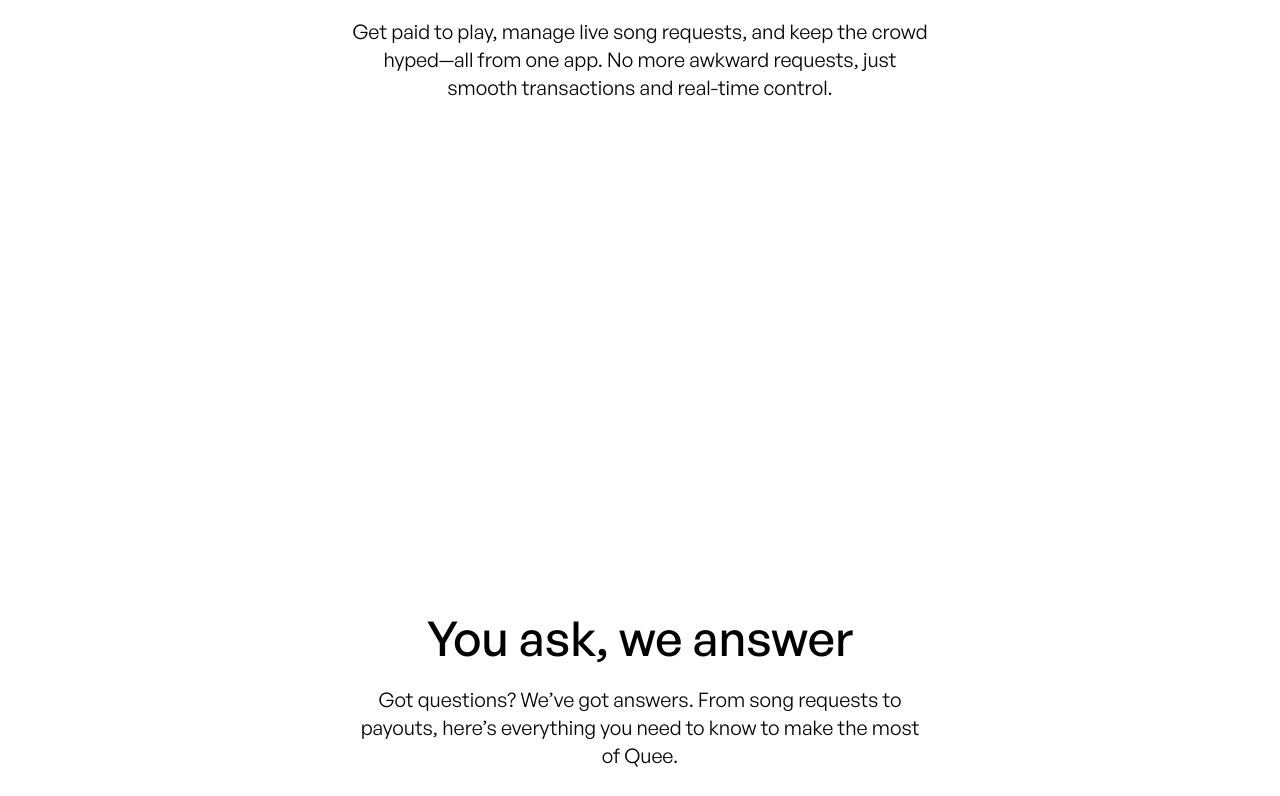
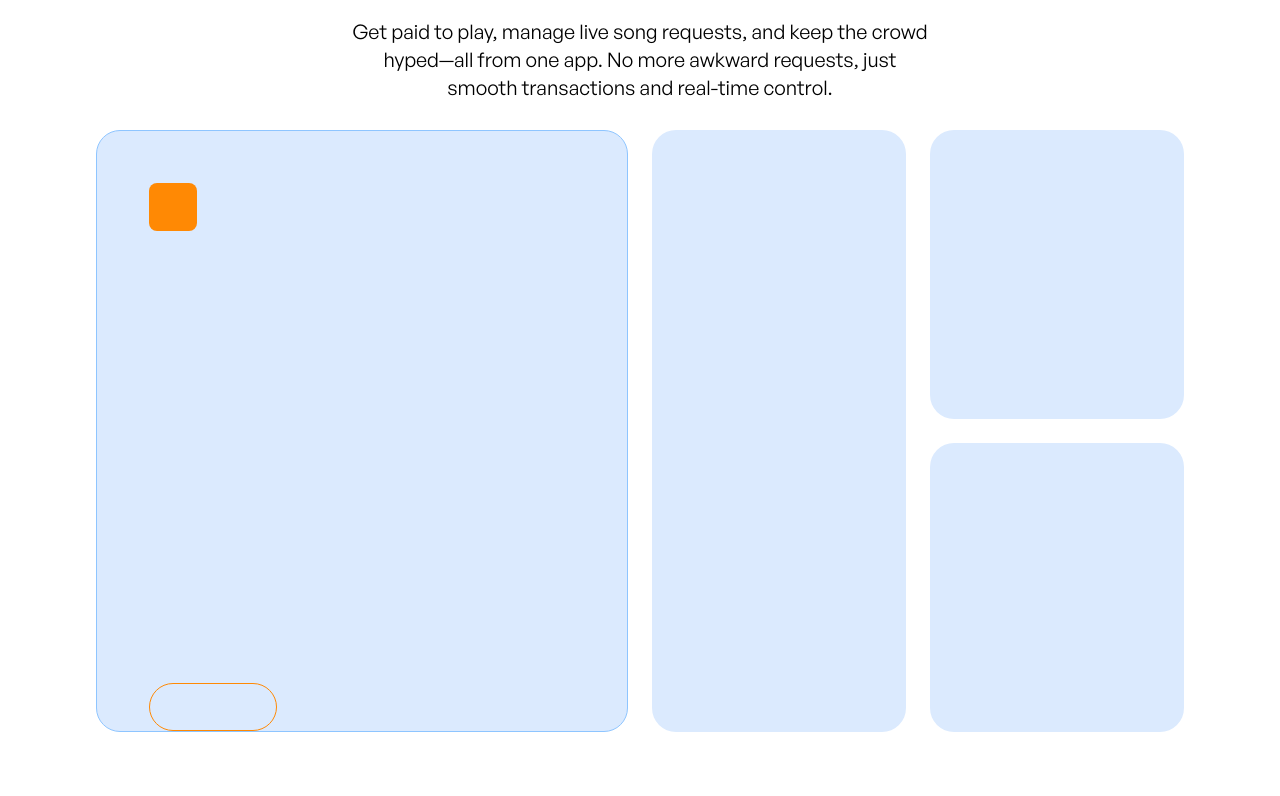
Before and after one commit to TheJoBoCollective/quee-web, a Next.js app: page / in a window 1280 px wide. Shown: the part 1804-2600 px from the top of the page. Built offline with nearby package versions, Linux system fonts and the light colour scheme.

Commit message:
refactor HowItWorks component to manage view state and add user/dj sections

```diff
--- a/src/components/landing/Footer.tsx
+++ b/src/components/landing/Footer.tsx
@@ -8,7 +8,7 @@ const Footer = () => {
     "linear-gradient(108.13deg, rgba(255, 88, 88, 0.5) 0%, rgba(240, 152, 25, 0.5) 100%)";
 
   return (
-    <footer className="bg-[#110B23] min-h-screen px-24 pt-30">
+    <footer className="bg-[#110B23] min-h-screen px-24 py-30">
       <div className="flex items-center bg-white max-w-6xl mx-auto rounded-3xl pl-20 py-6 mb-20">
         <div className="max-w-xs mr-19">
           <h1 className="text-[#1E1E1E] font-medium text-6xl pb-6">
--- a/src/components/landing/HowItWorks.tsx
+++ b/src/components/landing/HowItWorks.tsx
@@ -1,10 +1,18 @@
-import React from 'react'
-import ToggleButton from '@/components/ui/ToggleButton';
+"use client";
+import React, { useState } from "react";
+import ToggleButton from "@/components/ui/ToggleButton";
 
 const HowItWorks = () => {
+  const [currentView, setCurrentView] = useState(0);
   return (
-    <section className="bg-white flex flex-col items-center py-30 px-24 min-h-screen">
-      <ToggleButton options={["DJ something ", "User something"]} className='mb-15' />
+    <div className="bg-white flex flex-col items-center py-30 px-24 min-h-screen">
+      <ToggleButton
+        options={["DJ something ", "User something"]}
+        className="mb-15"
+        onChange={(value) => {
+          setCurrentView(value);
+        }}
+      />
       <h3 className="text-5xl font-medium pb-6">
         Turn your setlist into a paycheck
       </h3>
@@ -13,8 +21,78 @@ const HowItWorks = () => {
         hyped—all from one app. No more awkward requests, just smooth
         transactions and real-time control.
       </p>
+      <div className="container mx-auto">
+        {currentView === 0 ? <DJHowItWorks /> : <UserHowItWorks />}
+      </div>
+    </div>
+  );
+};
+
+export default HowItWorks;
+
+const UserHowItWorks = () => {
+  return (
+    <section className="container mx-auto">
+      <div className="grid grid-cols-1 md:grid-cols-2 gap-6 min-h-[602px]">
+        <div className="bg-blue-100 rounded-3xl p-8 border border-blue-300">
+          <div className="h-full flex flex-col justify-between">
+            <div>
+              <div className="w-12 h-12 bg-orange-400 rounded-lg mb-8"></div>
+
+              <div className="h-24 w-3/4"></div>
+            </div>
+
+            <div className="mt-auto">
+              <div className="w-32 h-12 border border-orange-400 rounded-full"></div>
+            </div>
+          </div>
+        </div>
+
+        <div className="grid grid-cols-1 gap-6">
+          <div className="bg-blue-100 rounded-3xl p-8">
+            <div className="h-full"></div>
+          </div>
+
+          <div className="bg-blue-100 rounded-3xl p-8">
+            <div className="h-full"></div>
+          </div>
+        </div>
+      </div>
     </section>
   );
-}
+};
+const DJHowItWorks = () => {
+  return (
+    <section className="container mx-auto">
+      <div className="grid grid-cols-1 md:grid-cols-2 gap-6 min-h-[602px]">
+        <div className="bg-blue-100 rounded-3xl px-13 pt-13 border border-blue-300">
+          <div className="h-full flex flex-col justify-between">
+            <div>
+              <div className="w-12 h-12 bg-orange-400 rounded-lg mb-8"></div>
 
-export default HowItWorks
+              <div className="h-24 w-3/4"></div>
+            </div>
+
+            <div className="mt-auto">
+              <div className="w-32 h-12 border border-orange-400 rounded-full"></div>
+            </div>
+          </div>
+        </div>
+
+        <div className="grid grid-cols-2 gap-6">
+          <div className="bg-blue-100 rounded-3xl p-8 row-span-2">
+            <div className="h-full"></div>
+          </div>
+
+          <div className="bg-blue-100 rounded-3xl p-8">
+            <div className="h-full"></div>
+          </div>
+
+          <div className="bg-blue-100 rounded-3xl p-8">
+            <div className="h-full"></div>
+          </div>
+        </div>
+      </div>
+    </section>
+  );
+};
```
